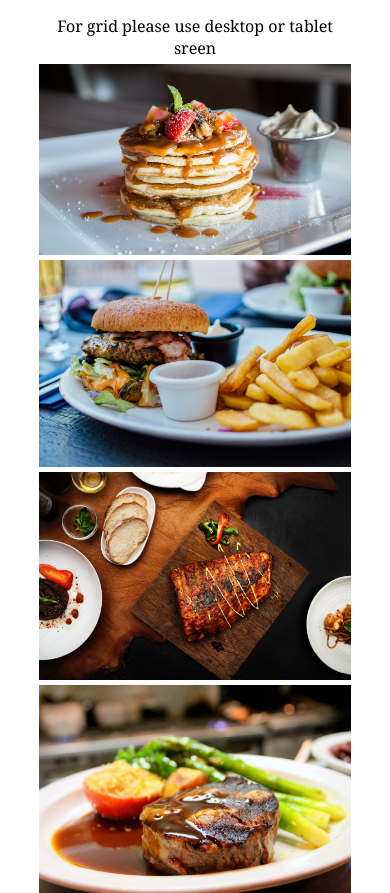
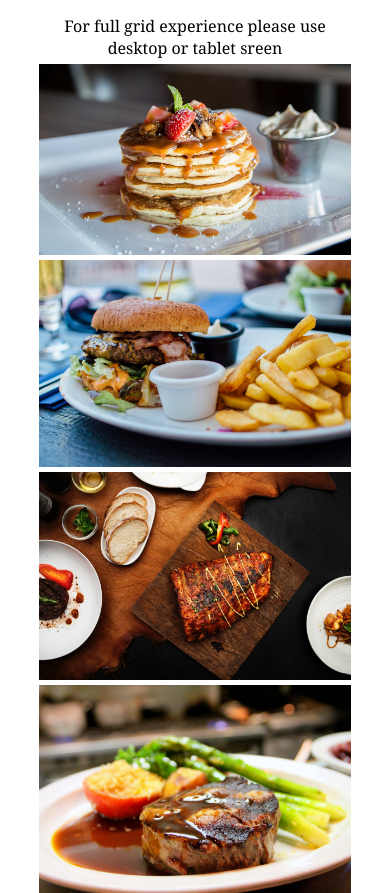
Before and after one commit to damirdine/grid-image, a plain HTML site: page index.html in a window 390 px wide. Shown: the top 893 px of the page. Drawn offline with Linux system fonts and the light colour scheme.

Commit message:
notice for mobile

```diff
--- a/assets/style.css
+++ b/assets/style.css
@@ -49,7 +49,7 @@ img:nth-child(14){grid-area: img14;}
 
 @media screen and (max-width:842px) {
     #container:before{
-        content: "For grid please use desktop or tablet sreen";
+        content: "For full grid experience please use desktop or tablet sreen";
         font-family:Georgia, 'Times New Roman', Times, serif;
         text-align: center;
         margin-top: 15px;
```
